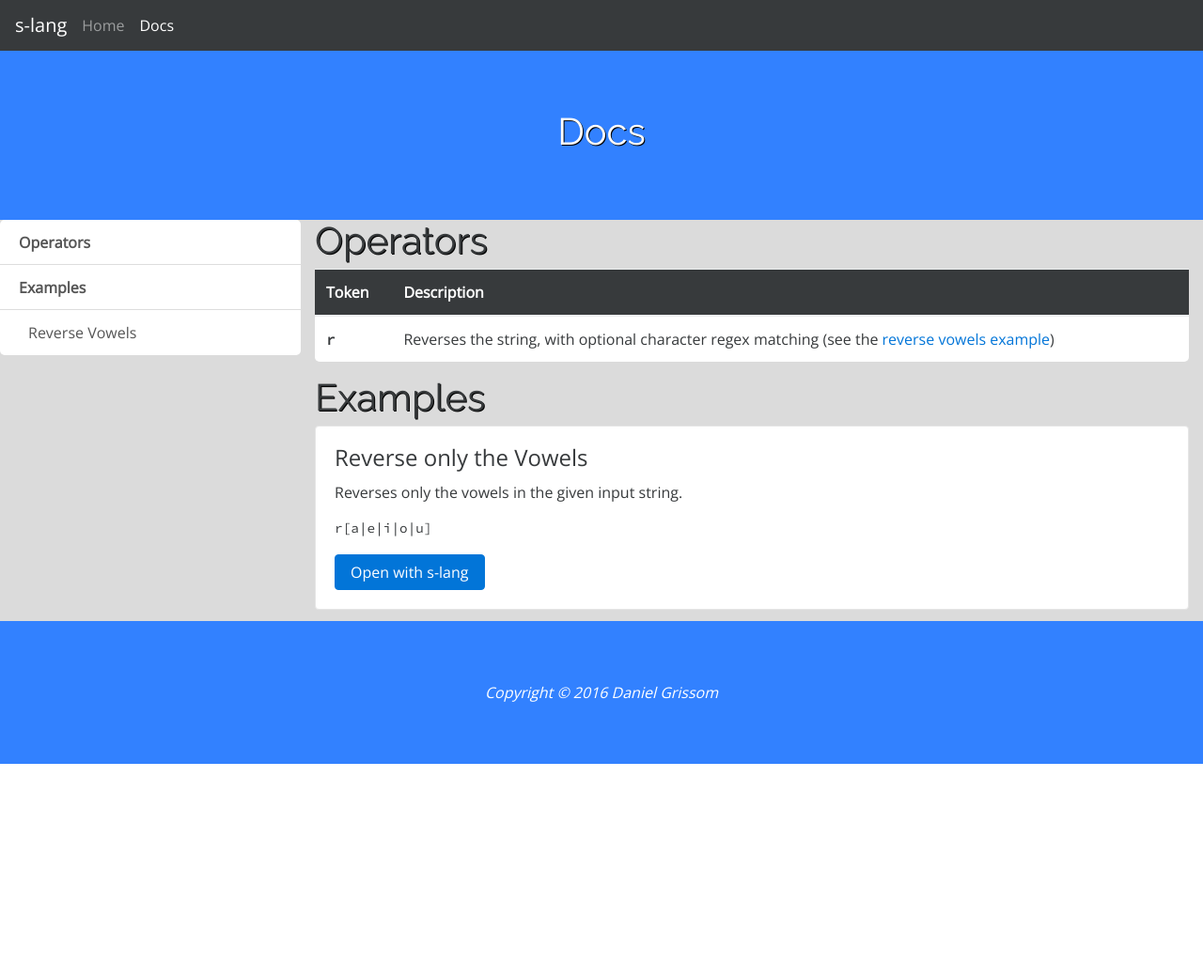
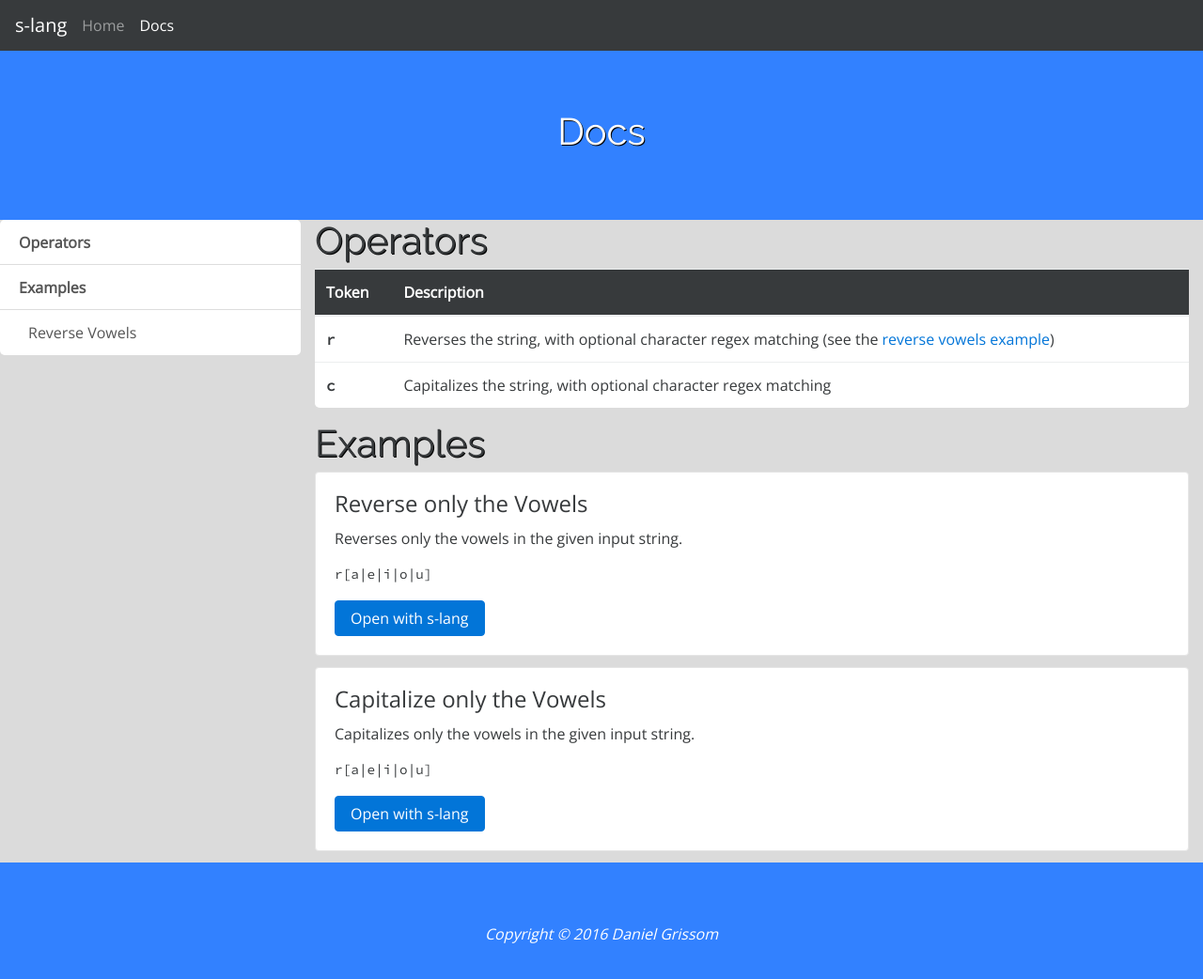
Before and after one commit to MCMastery/s-lang, a plain HTML site: page docs.html in a window 1280 px wide. Shown: the whole page at 94% size. Before the commit the page ends 813 px from the top, so only its background shows below. Drawn offline with nearby package versions, Linux system fonts and the light colour scheme.

Commit message:
Added capitalize (c) function and example

```diff
--- a/docs.html
+++ b/docs.html
@@ -55,6 +55,10 @@
                 <th scope="row" class="code">r</th>
                 <td>Reverses the string, with optional character regex matching (see the <a href="#reverse-vowels">reverse vowels example</a>)</td>
             </tr>
+            <tr>
+                <th scope="row" class="code">c</th>
+                <td>Capitalizes the string, with optional character regex matching</td>
+            </tr>
             </tbody>
         </table>
 
@@ -71,6 +75,15 @@
                 <a class="btn btn-primary" href="index.html?r[a|e|i|o|u]" target="_blank">Open with s-lang</a>
             </p>
         </div>
+
+        <div id="capitalize-vowels" class="card card-block">
+            <h4 class="card-title">Capitalize only the Vowels</h4>
+            <p class="card-text">Capitalizes only the vowels in the given input string.</p>
+            <pre>r[a|e|i|o|u]</pre>
+            <p class="card-text">
+                <a class="btn btn-primary" href="index.html?c[a|e|i|o|u]" target="_blank">Open with s-lang</a>
+            </p>
+        </div>
     </div>
 </div>
 
```
Also changed, not shown: js/s-lang0.0.1.js (+19 -0 lines).
